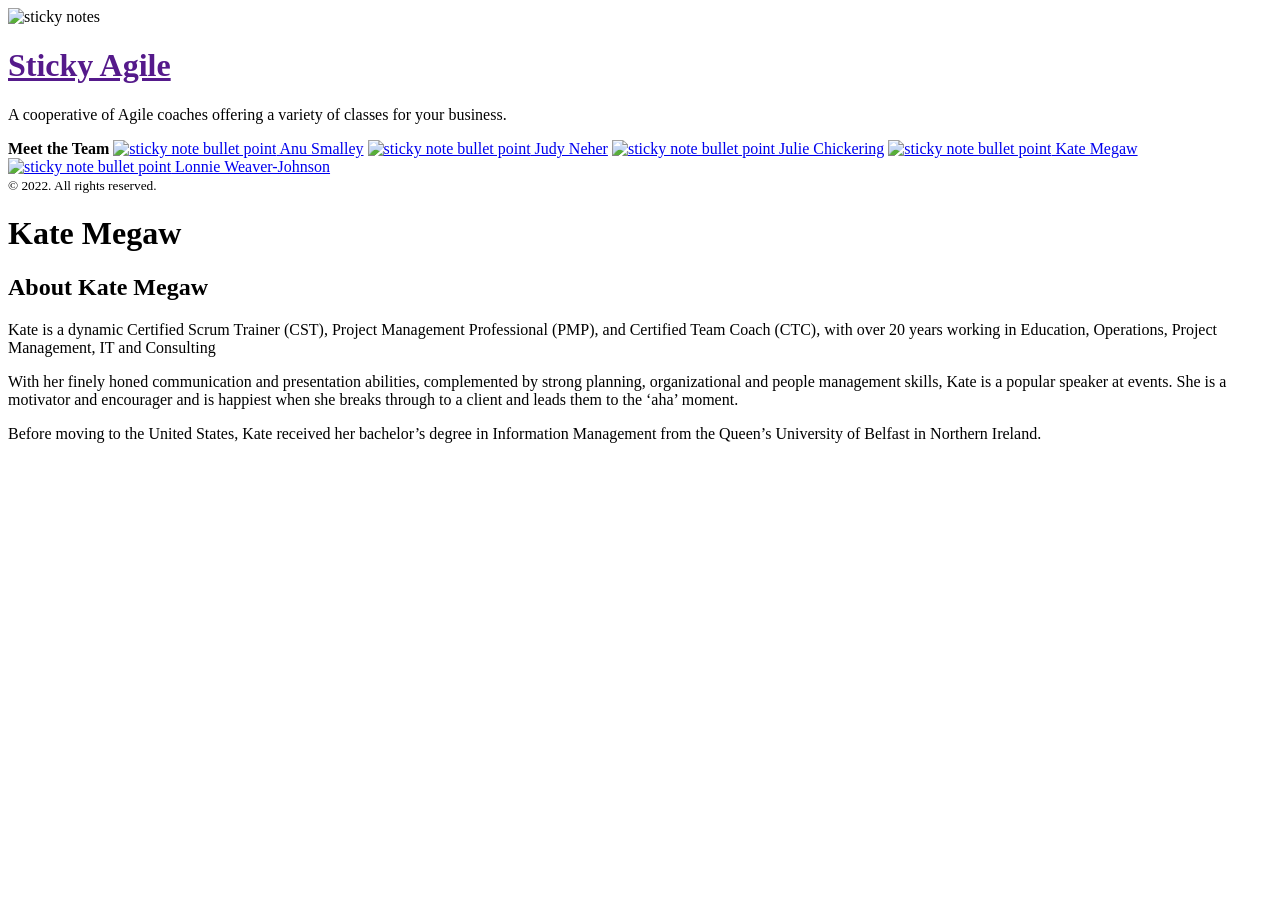
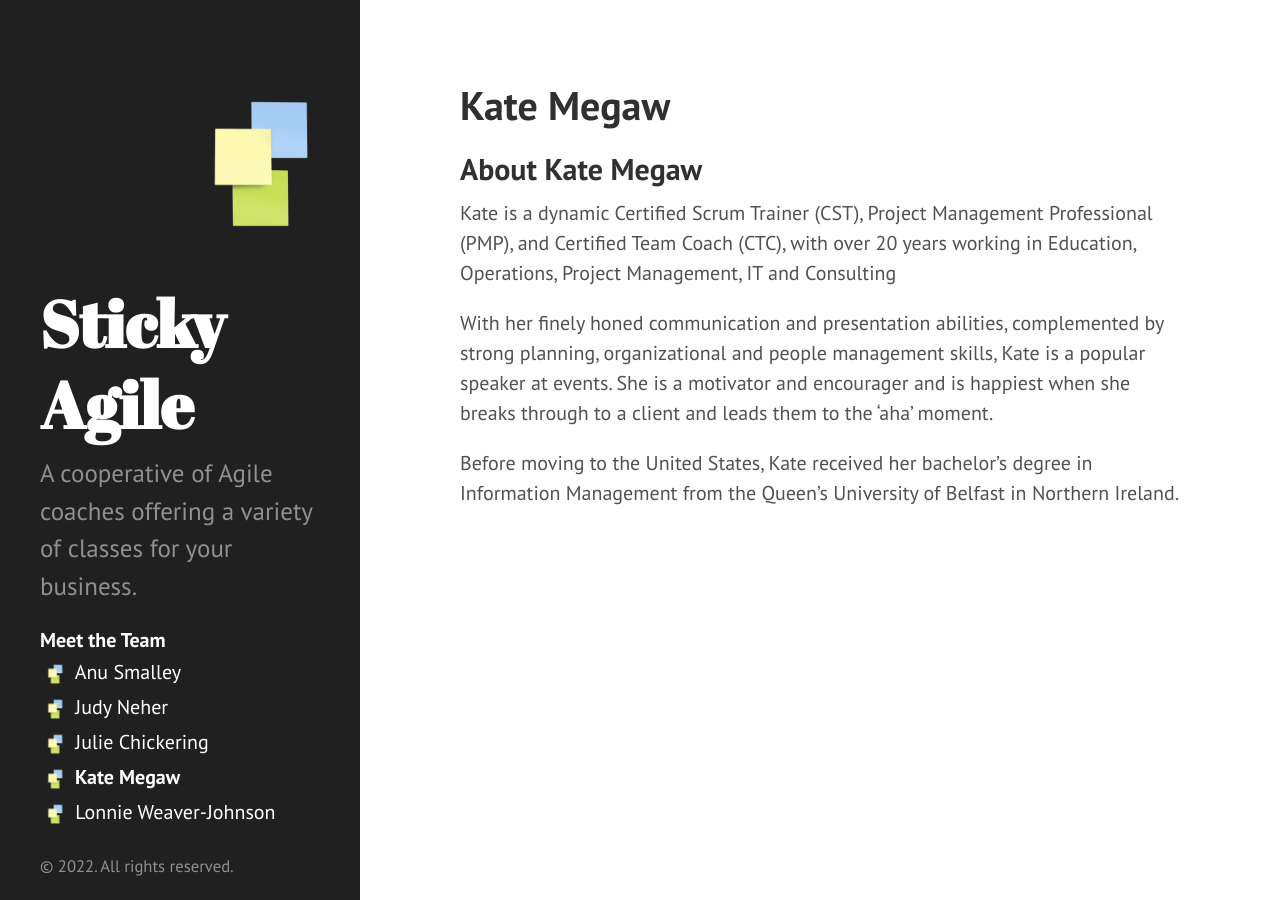
Before and after one commit to Sticky-Agile/Sticky-Agile.github.io, a Jekyll site: the page built from kate.md, in a window 1280 px wide. Built offline with Jekyll 4.4.1, drawn with Linux system fonts in a browser that asks for light colours.

Commit message:
Revert include

```diff
--- a/_config.yml
+++ b/_config.yml
@@ -11,8 +11,6 @@ tagline:          'Agile Coaching'
 description:      'A cooperative of Agile coaches offering a variety of classes for your business.'
 url:              https://sticky-agile.github.io
 baseurl:
-include:
-  - public
 
 author:
   name:           'Newton Meters'
--- a/_includes/head.html
+++ b/_includes/head.html
@@ -15,14 +15,14 @@
   </title>
 
   <!-- CSS -->
-  <link rel="stylesheet" href="{{ site.baseurl }}public/css/poole.css">
-  <link rel="stylesheet" href="{{ site.baseurl }}public/css/syntax.css">
-  <link rel="stylesheet" href="{{ site.baseurl }}public/css/hyde.css">
+  <link rel="stylesheet" href="{{ site.baseurl }}/public/css/poole.css">
+  <link rel="stylesheet" href="{{ site.baseurl }}/public/css/syntax.css">
+  <link rel="stylesheet" href="{{ site.baseurl }}/public/css/hyde.css">
   <link rel="stylesheet" href="http://fonts.googleapis.com/css?family=PT+Sans:400,400italic,700|Abril+Fatface">
 
   <!-- Icons -->
-  <link rel="apple-touch-icon-precomposed" sizes="144x144" href="{{ site.baseurl }}public/apple-touch-icon-144-precomposed.png">
-                                 <link rel="shortcut icon" href="{{ site.baseurl }}public/favicon.ico">
+  <link rel="apple-touch-icon-precomposed" sizes="144x144" href="{{ site.baseurl }}/public/apple-touch-icon-144-precomposed.png">
+                                 <link rel="shortcut icon" href="{{ site.baseurl }}/public/favicon.ico">
 
   <!-- RSS -->
   <link rel="alternate" type="application/rss+xml" title="RSS" href="/atom.xml">
--- a/_includes/sidebar.html
+++ b/_includes/sidebar.html
@@ -1,6 +1,6 @@
 <div class="sidebar">
   <div class="container sidebar-sticky">
-    <img src="{{ site.baseurl }}public/stickies.png" alt="sticky notes"/>
+    <img src="{{ site.baseurl }}/public/stickies.png" alt="sticky notes"/>
     <div class="sidebar-about">
       <h1>
         <a href="{{ site.baseurl }}">
@@ -23,7 +23,7 @@
         {% if node.title != null %}
           {% if node.layout == "page" %}
             <a class="sidebar-nav-item{% if page.url == node.url %} active{% endif %}" href="{{ node.url | prepend: site.url }}">
-              <img src="{{ site.baseurl }}public/stickies.png" alt="sticky note bullet point"/>
+              <img src="{{ site.baseurl }}/public/stickies.png" alt="sticky note bullet point"/>
               {{ node.title }}</a>
           {% endif %}
         {% endif %}
```
